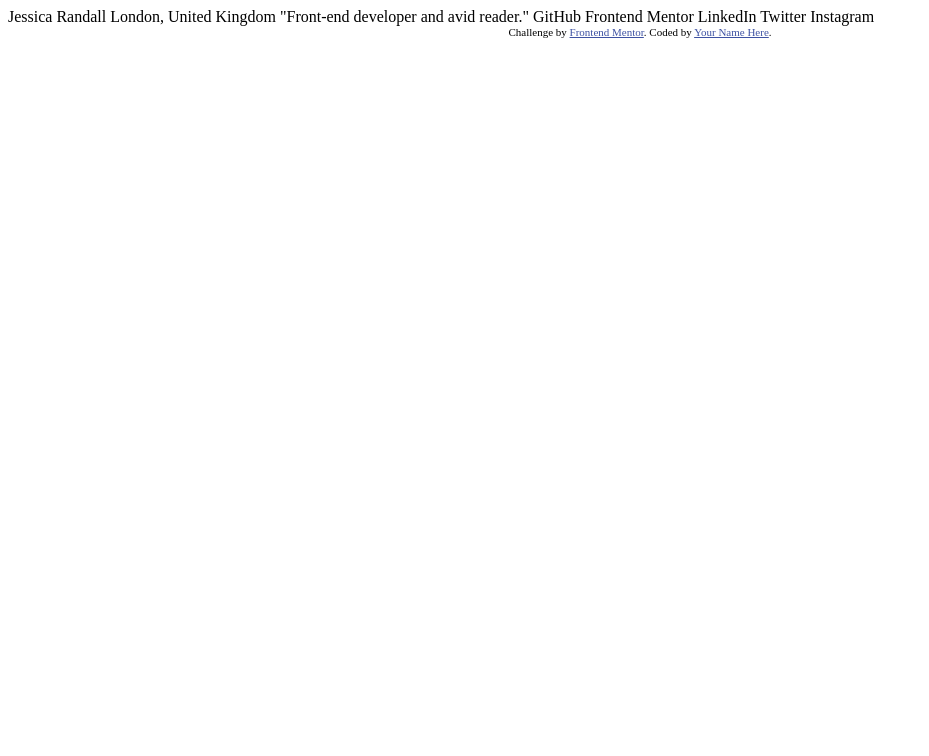
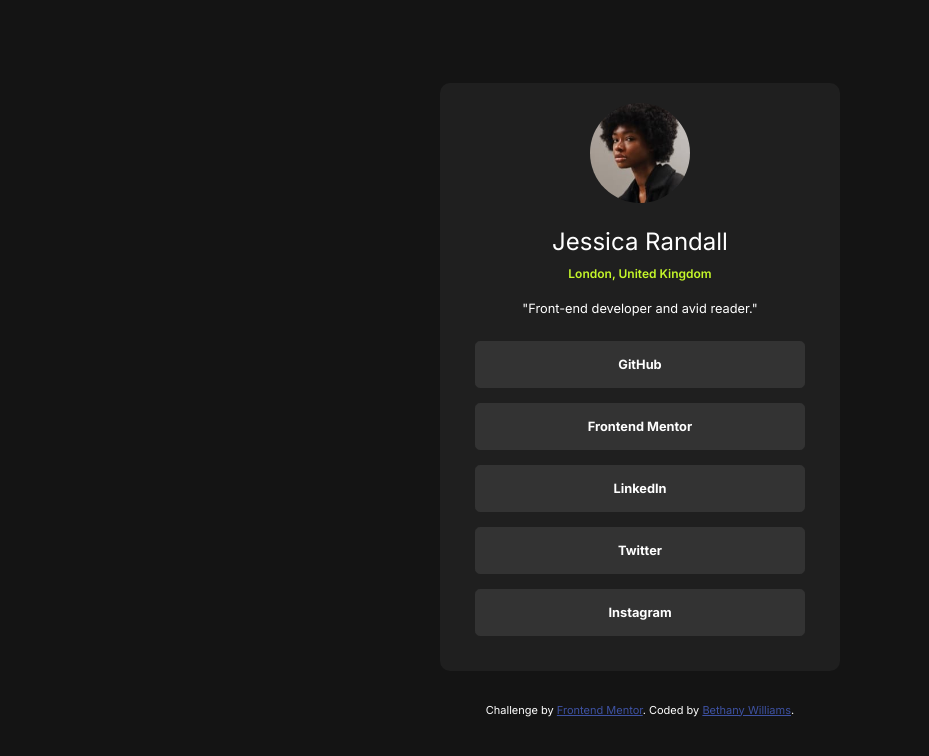
Before and after one commit to bethjaye136/social-links-profile-main, a plain HTML site: page index.html in a window 1280 px wide. Shown: the whole page, without its empty margins (0-929 px from the left). Drawn offline with Linux system fonts and the light colour scheme.

Commit message:
added css and html edits and removed unnecessary files

```diff
--- a/index.html
+++ b/index.html
@@ -5,30 +5,39 @@
   <meta name="viewport" content="width=device-width, initial-scale=1.0"> <!-- displays site properly based on user's device -->
 
   <link rel="icon" type="image/png" sizes="32x32" href="./assets/images/favicon-32x32.png">
+  <link rel="stylesheet" href="styles.css">
 
   <title>Frontend Mentor | Social links profile</title>
 
-  <!-- Feel free to remove these styles or customise in your own stylesheet 👍 -->
-  <style>
-    .attribution { font-size: 11px; text-align: center; }
-    .attribution a { color: hsl(228, 45%, 44%); }
-  </style>
 </head>
 <body>
+  <div class="container">
+    <img src="./assets/images/avatar-jessica.jpeg" alt="Profile Picture">
+   <h1>
+     Jessica Randall
+   </h1>
+    <h2>
+     London, United Kingdom
+   </h2>
+   <p>
+      "Front-end developer and avid reader."
+    </p>
 
-  Jessica Randall
-  London, United Kingdom
-  "Front-end developer and avid reader."
 
-  GitHub
-  Frontend Mentor
-  LinkedIn
-  Twitter
-  Instagram
+
+  <ul>
+    <li>GitHub</li>
+    <li>Frontend Mentor</li>
+    <li>LinkedIn</li>
+    <li>Twitter</li>
+    <li>Instagram</li>
+  </ul>
+
+  </div>
 
   <div class="attribution">
     Challenge by <a href="https://www.frontendmentor.io?ref=challenge" target="_blank">Frontend Mentor</a>.
-    Coded by <a href="#">Your Name Here</a>.
+    Coded by <a href="https://github.com/bethjaye136">Bethany Williams</a>.
   </div>
 </body>
 </html>
--- /dev/null
+++ b/styles.css
@@ -0,0 +1,88 @@
+@import url('https://fonts.googleapis.com/css2?family=Inter:ital,opsz@0,14..32;1,14..32&display=swap');
+@import url('https://fonts.googleapis.com/css2?family=Inter:ital,opsz,wght@0,14..32,600;1,14..32,600&display=swap');
+@import url('https://fonts.googleapis.com/css2?family=Inter:ital,opsz,wght@0,14..32,700;1,14..32,700&display=swap');
+
+
+:root {
+--green: hsl(75, 94%, 57%);
+--white: hsl(0, 0%, 100%);
+--grey700: hsl(0, 0%, 20%);
+--grey800: hsl(0, 0%, 12%);
+--grey900: hsl(0, 0%, 8%);
+}
+
+* {
+    margin: 0;
+    padding: 0;
+    color: white;
+    box-sizing: border-box;
+
+}
+
+body {
+    font-family: "Inter", sans-serif;
+    display: flex;
+    flex-direction: column;
+    align-items: center;
+    justify-content: center;
+    text-align: center;
+    height: calc(100vh - 1px);
+    background-color: var(--grey900);
+}
+
+.container h1 {
+    font-size: 1.5rem;
+    font-weight: 400;
+    margin-top: 20px;
+}
+
+.container h2 {
+    font-size: .75rem;
+    padding: 10px;
+    color: var(--green);
+    font-weight: 600;
+}
+
+.container p {
+    font-size: .8rem;
+    padding: 10px;
+    font-weight: 400;
+}
+
+.container {
+    padding: 1.25rem;
+    border-radius: 0.625rem;
+    margin-bottom: 2rem;
+    width: 400px;
+    align-items: center;
+    background-color: var(--grey800);
+}
+
+.container img {
+    border-radius: 50%;
+    width: 100px;
+}
+
+.attribution {
+    font-size: 11px;
+    text-align: center;
+}
+
+.attribution a {
+    color: hsl(228, 45%, 44%);
+}
+
+ul {
+    list-style-type: none
+}
+
+li {
+    margin: 15px;
+    padding: 15px 10px;
+    background-color: var(--grey700);
+    border: 1px solid var(--grey700);
+    border-radius: .3rem;
+    text-align: center;
+    font-size: .8rem;
+    font-weight: 700;
+}
```
Also changed, not shown: 1 other file.
